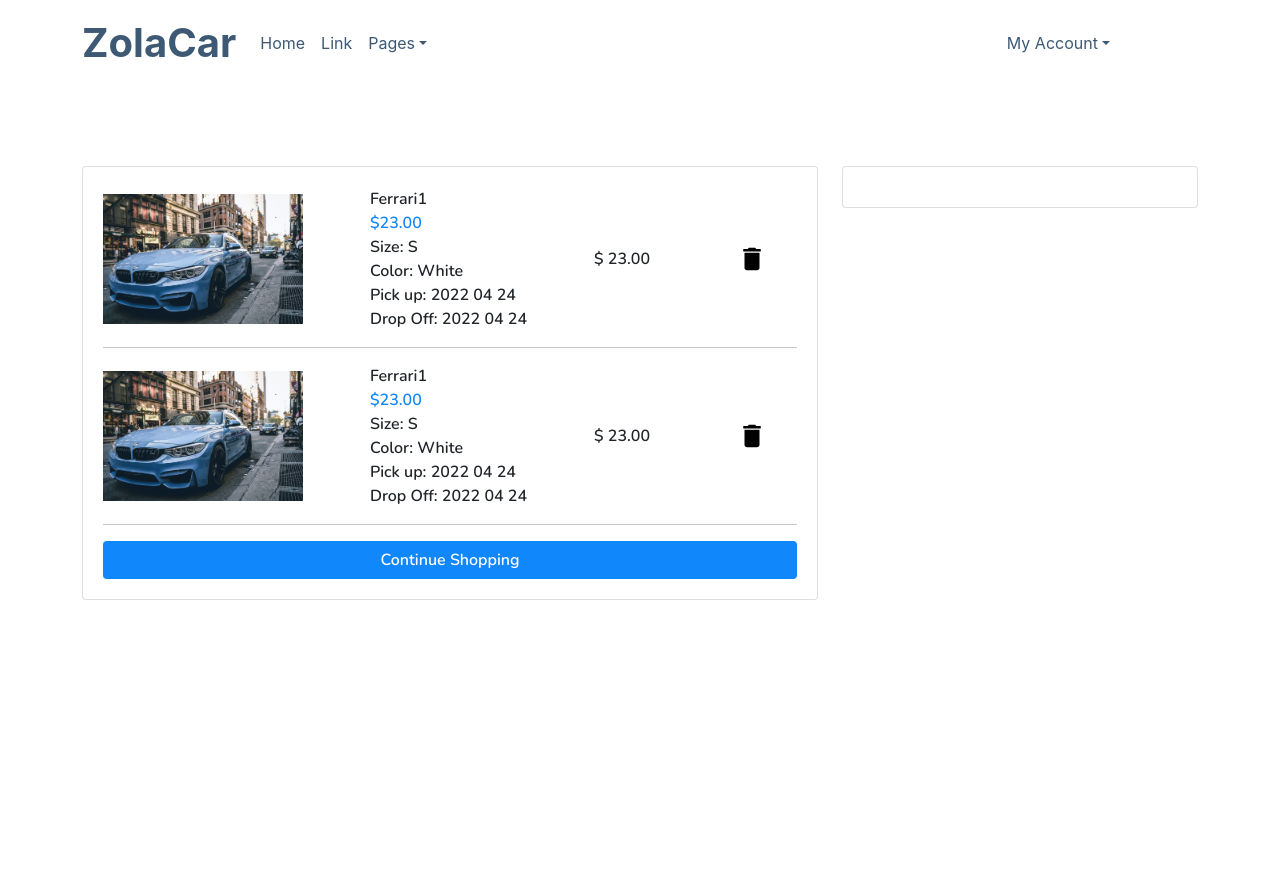
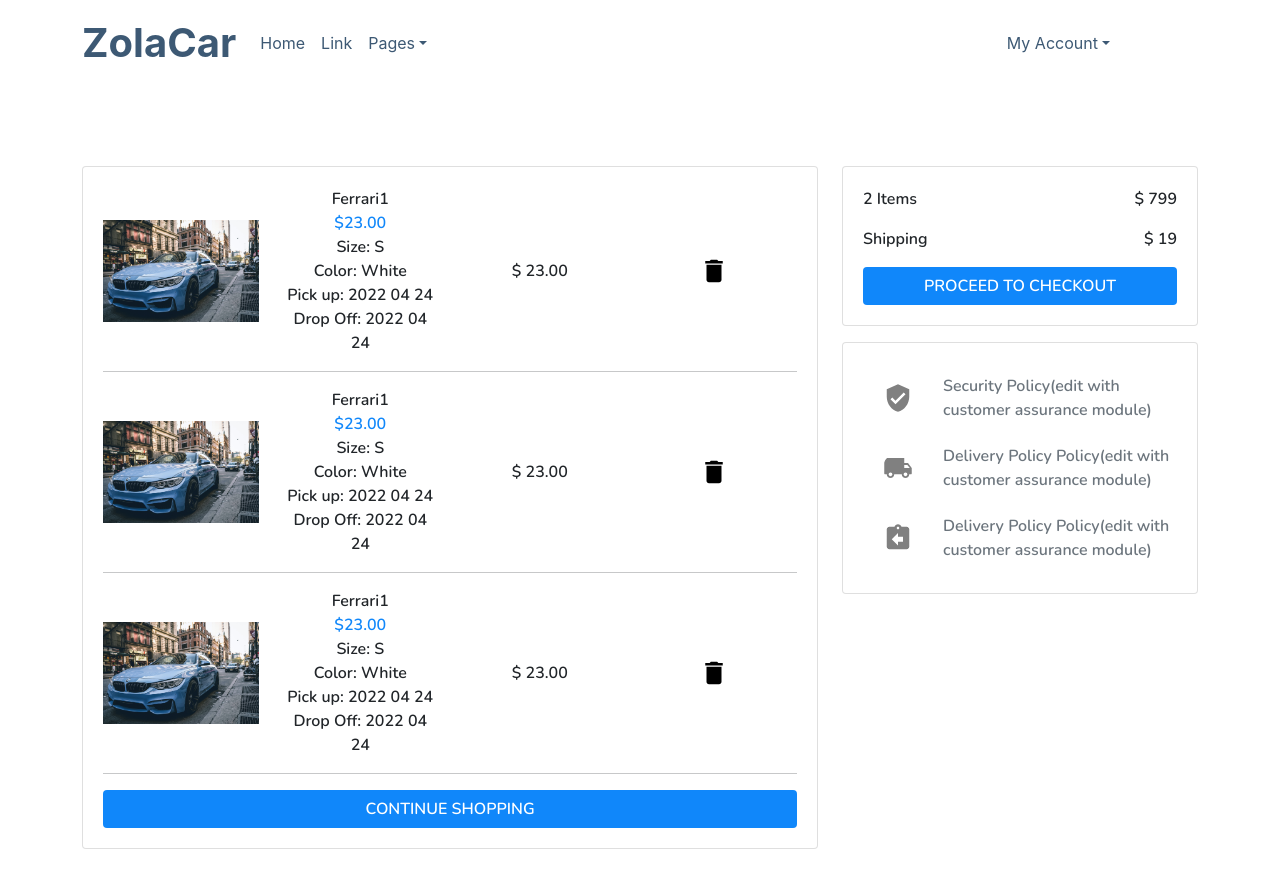
Before and after one commit to Marcos8060/upcar, a React (Create React App) app: page /cart in a window 1280 px wide. Before the commit the page ends 800 px from the top, so only its background shows below. Built offline with nearby package versions, Linux system fonts and the light colour scheme.

Commit message:
added static data for the cart section

```diff
--- a/src/components/Cart.js
+++ b/src/components/Cart.js
@@ -3,6 +3,9 @@ import car from "../images/car1.jpg";
 import DeleteIcon from "@material-ui/icons/Delete";
 import "./css/cart.css";
 import { Link } from 'react-router-dom'
+import VerifiedUserIcon from '@material-ui/icons/VerifiedUser';
+import LocalShippingIcon from '@material-ui/icons/LocalShipping';
+import AssignmentReturnIcon from '@material-ui/icons/AssignmentReturn';
 
 function Cart() {
   return (
@@ -10,13 +13,13 @@ function Cart() {
       <div className="app__cart">
         <div className="container">
           <div className="row">
-            <div className="col-md-8">
+            <div className="col-md-8 mb-4">
               <div className="card">
-                <div className="d-flex justify-content-between align-items-center">
-                  <div>
+                <div className="row d-flex align-items-center">
+                  <div className="col-md-3 text-center">
                     <img className="img-fluid CartImg" src={car} alt="" />
                   </div>
-                  <div>
+                  <div className="col-md-3 text-center">
                     <span>Ferrari1</span>
                     <br />
                     <span className="price">$23.00</span>
@@ -29,17 +32,19 @@ function Cart() {
                     <br />
                     <span>Drop Off: 2022 04 24</span>
                   </div>
-                  <div>$ 23.00</div>
-                  <div>
+                  <div className="col-md-3 text-center">
+                      <span>$ 23.00</span>
+                 </div>
+                  <div className="col-md-3 text-center">
                     <DeleteIcon className="deleteIcon" />
                   </div>
                 </div>
                 <hr />
-                <div className="d-flex justify-content-between align-items-center">
-                  <div>
+                <div className="row d-flex align-items-center">
+                  <div className="col-md-3 text-center">
                     <img className="img-fluid CartImg" src={car} alt="" />
                   </div>
-                  <div>
+                  <div className="col-md-3 text-center">
                     <span>Ferrari1</span>
                     <br />
                     <span className="price">$23.00</span>
@@ -52,8 +57,35 @@ function Cart() {
                     <br />
                     <span>Drop Off: 2022 04 24</span>
                   </div>
-                  <div>$ 23.00</div>
-                  <div>
+                  <div className="col-md-3 text-center">
+                      <span>$ 23.00</span>
+                 </div>
+                  <div className="col-md-3 text-center">
+                    <DeleteIcon className="deleteIcon" />
+                  </div>
+                </div>
+                <hr />
+                <div className="row d-flex align-items-center">
+                  <div className="col-md-3 text-center">
+                    <img className="img-fluid CartImg" src={car} alt="" />
+                  </div>
+                  <div className="col-md-3 text-center">
+                    <span>Ferrari1</span>
+                    <br />
+                    <span className="price">$23.00</span>
+                    <br />
+                    <span>Size: S</span>
+                    <br />
+                    <span>Color: White</span>
+                    <br />
+                    <span>Pick up: 2022 04 24</span>
+                    <br />
+                    <span>Drop Off: 2022 04 24</span>
+                  </div>
+                  <div className="col-md-3 text-center">
+                      <span>$ 23.00</span>
+                 </div>
+                  <div className="col-md-3 text-center">
                     <DeleteIcon className="deleteIcon" />
                   </div>
                 </div>
@@ -62,7 +94,31 @@ function Cart() {
               </div>
             </div>
             <div className="col-md-4">
-              <div className="card"></div>
+              <div className="card">
+                  <div className="d-flex justify-content-between align-items-center">
+                   <p>2 Items</p>
+                   <p>$ 799</p>
+                  </div>
+                  <div className="d-flex justify-content-between align-items-center">
+                   <p>Shipping</p>
+                   <p>$ 19</p>
+                  </div>
+                  <Link to='/checkout' className="btn continueBtn">Proceed to checkout</Link>
+              </div>
+              <div className="card mt-3 mb-4">
+                  <div className="d-flex align-items-center">
+                  <VerifiedUserIcon className='cartIcons' />
+                  <span className="text-muted">Security Policy(edit with customer assurance module)</span>
+                  </div>
+                  <div className="d-flex align-items-center">
+                  <LocalShippingIcon className='cartIcons' />
+                  <span className="text-muted">Delivery Policy Policy(edit with customer assurance module)</span>
+                  </div>
+                  <div className="d-flex align-items-center">
+                  <AssignmentReturnIcon className='cartIcons' />
+                  <span className="text-muted">Delivery Policy Policy(edit with customer assurance module)</span>
+                  </div>
+              </div>
             </div>
           </div>
         </div>
--- a/src/components/css/cart.css
+++ b/src/components/css/cart.css
@@ -18,7 +18,14 @@
 .continueBtn{
     background: var(--card);
     color: var(--white);
+    text-transform: uppercase;
 }
 .continueBtn:hover{
     color: var(--white);
 }
+.cartIcons{
+    color: gray !important;
+}
+.cartIcons:hover{
+    background-color: transparent;
+}
```
